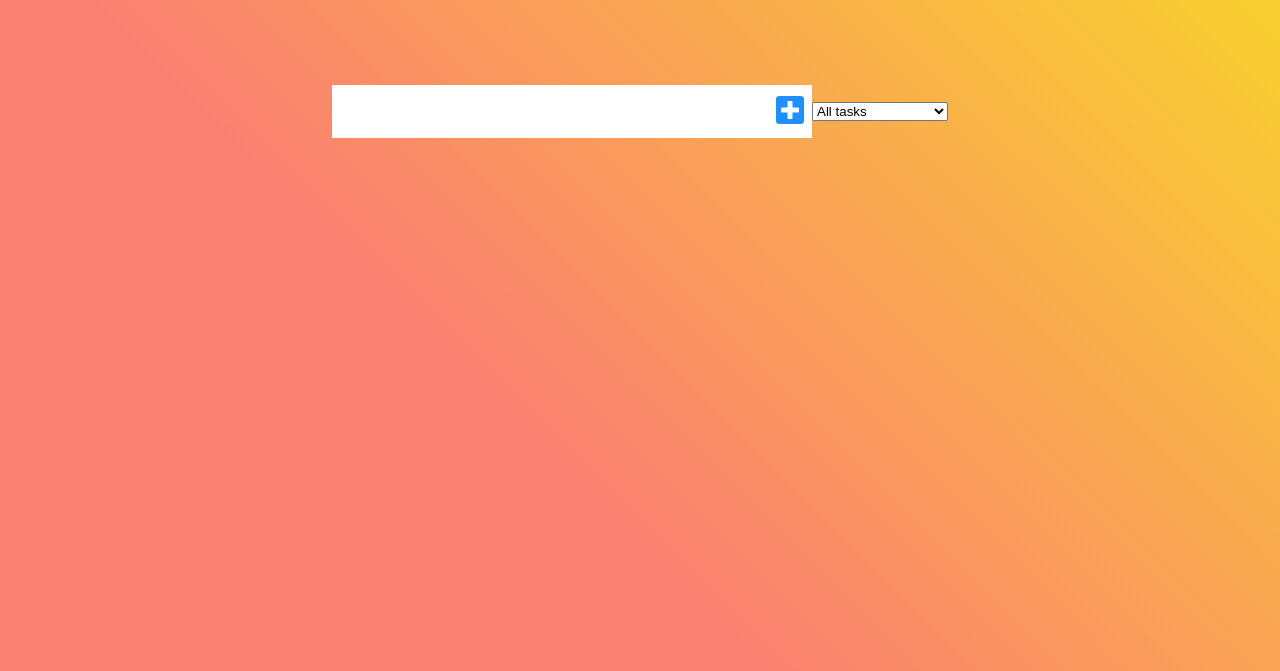
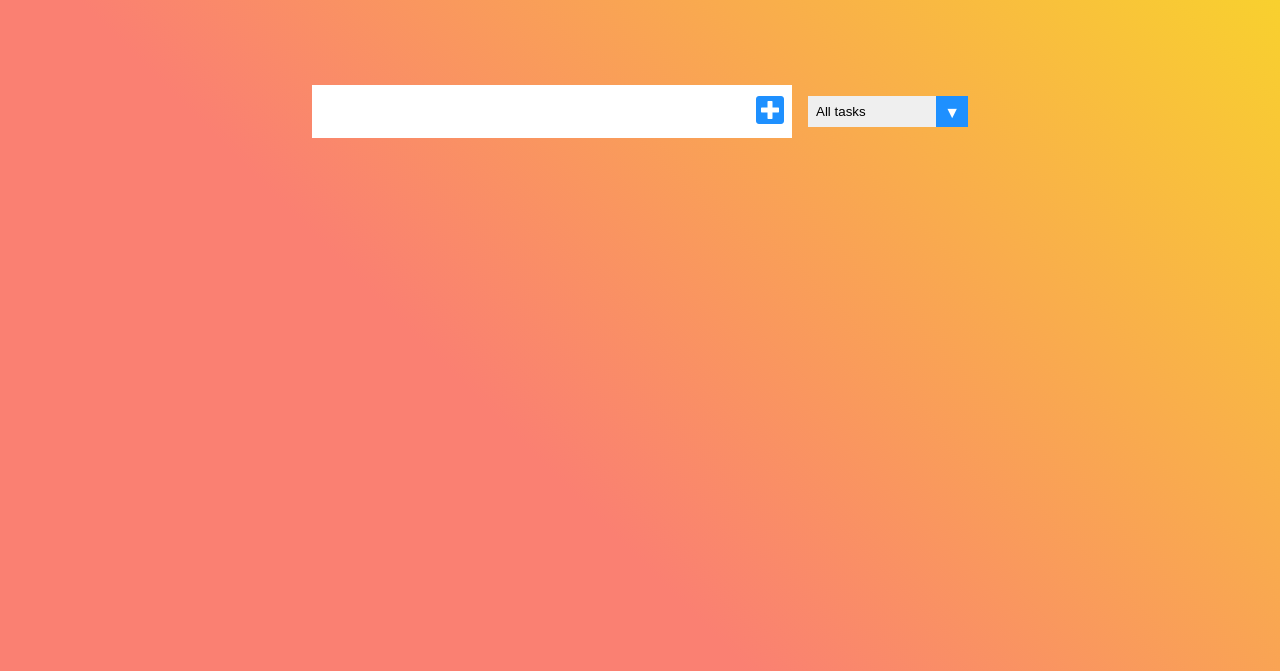
Before and after one commit to Avichai11Greenblum/TO-Do-list-JS-vanila, a plain HTML site: page TDL/index.html in a window 1280 px wide. Shown: the part 129-800 px from the top of the page. Drawn offline with Linux system fonts and the light colour scheme.

Commit message:
Update style.css

```diff
--- a/TDL/style.css
+++ b/TDL/style.css
@@ -105,3 +105,34 @@ form button:hover {
 .off {
     background-position: left;
 }
+
+select {   /* The HTML element */
+    -webkit-appearance: none;
+    -moz-appearance: none;
+    appearance: none;
+    border: none;
+
+    /* color: orange; */
+    cursor: pointer;
+    width: 10rem;
+    padding: 0.5rem;
+
+}
+.menu {   /* The div of select  */
+    margin-left: 2vh;
+    position: relative;
+    overflow: hidden;
+}
+.menu::after {
+    content: '\25BC';
+    background: dodgerblue;
+    color: white;
+    position: absolute;
+    top: 0;
+    right: 0;
+    padding: 0.5rem;
+}
+.menu:hover::after {
+    color: dodgerblue;
+    background: white;
+}
```
